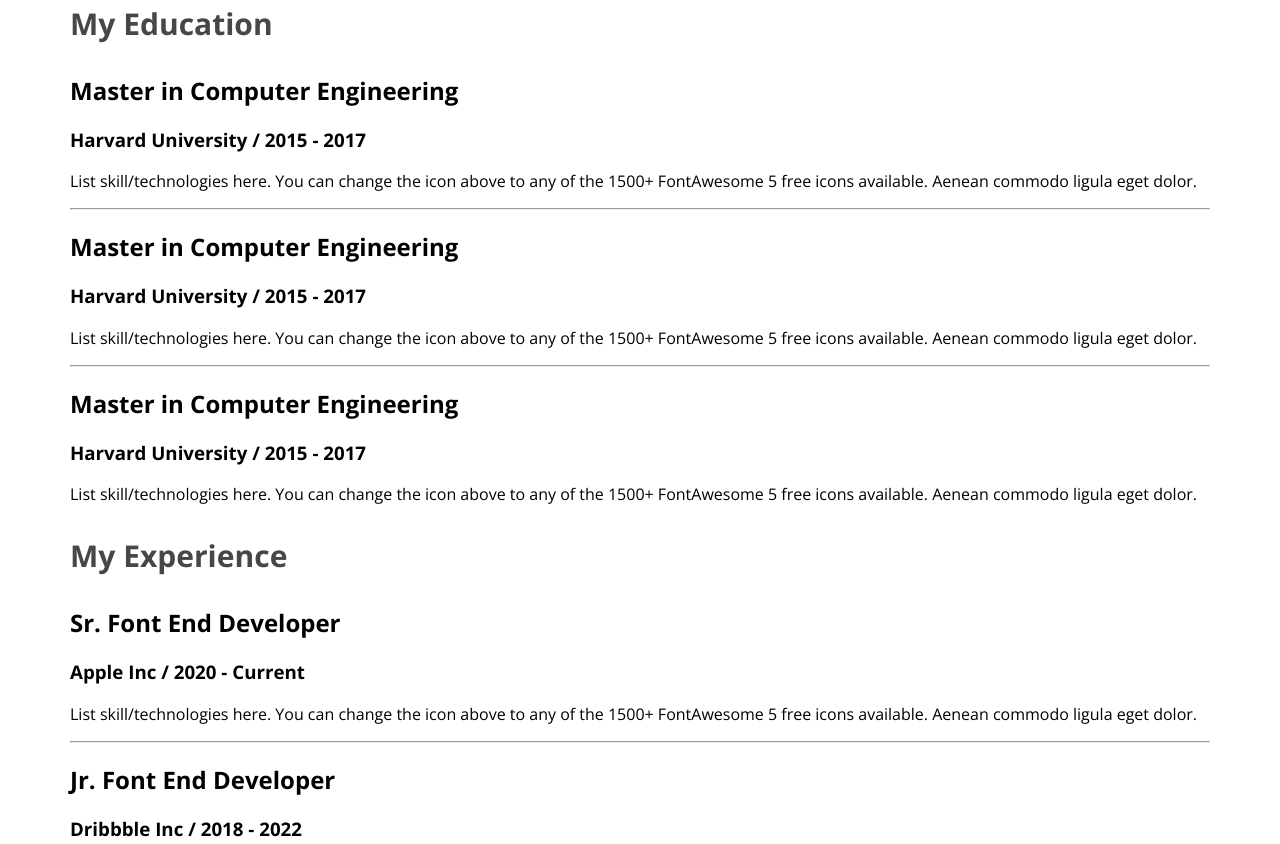
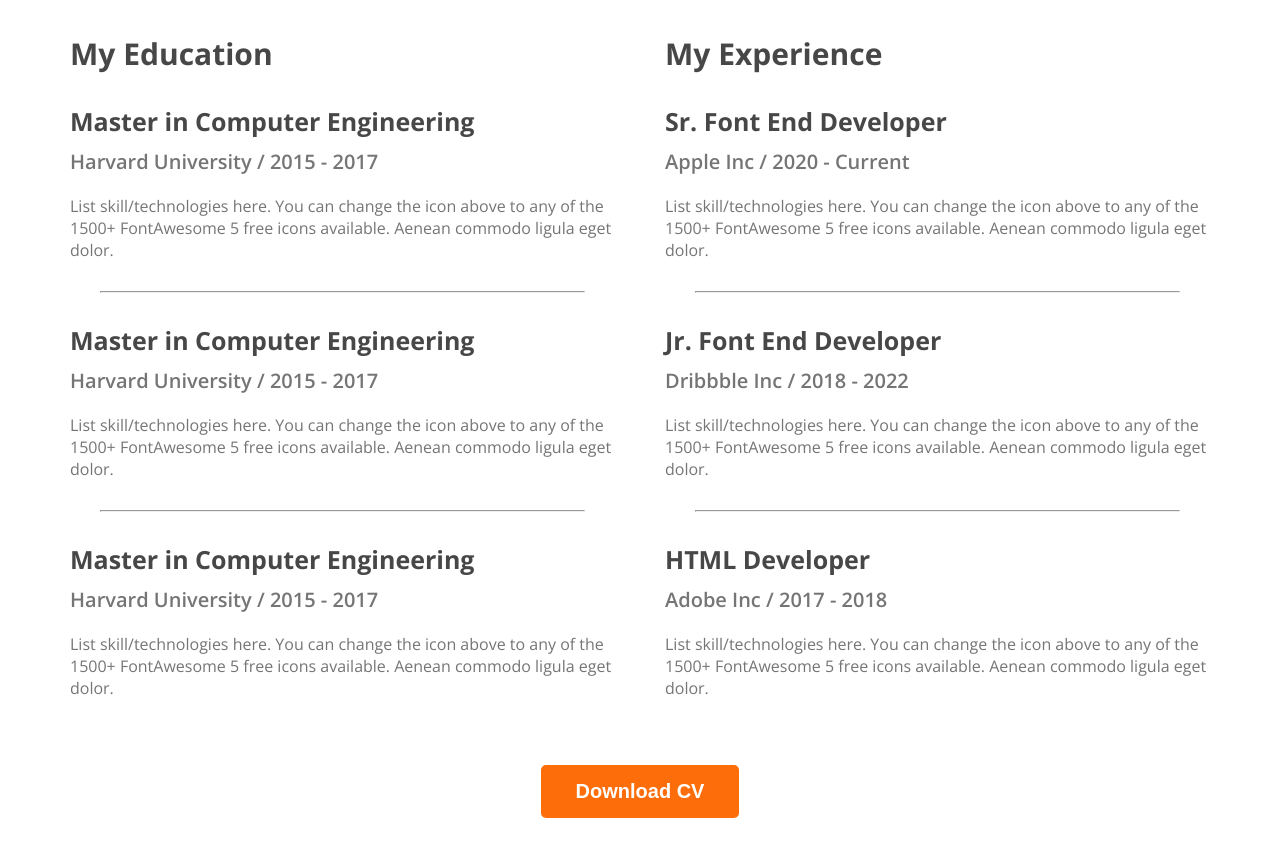
Before and after one commit to shihab027/webdeveloper-portfolio, a plain HTML site: page index.html in a window 1280 px wide. Shown: the part 2382-3226 px from the top of the page. Drawn offline with nearby package versions, Linux system fonts and the light colour scheme.

Commit message:
finished resume section

```diff
--- a/index.html
+++ b/index.html
@@ -142,6 +142,7 @@
                 to any of the 1500+ FontAwesome 5 free icons available. Aenean commodo ligula eget dolor.</p>
         </div>
         <hr>
+
         <div class="resume-item">
             <h2 class="resume-item-title">HTML Developer</h2>
             <h3 class="resume-item-institute">Adobe Inc / 2017 - 2018</h3>
@@ -151,6 +152,9 @@
 
     </div>
 
+   </div>
+   <div class="download-cv">
+    <button class="btn-primary">Download CV</button>
    </div>
 
 </section>
--- a/styles/portfolio.css
+++ b/styles/portfolio.css
@@ -148,3 +148,32 @@ main section{
       font-size: 30px;
       font-weight: 700;
    }
+   .resume-container{
+      display: flex;
+      gap: 50px;
+   }
+   .resume-item-description{
+      color: #757575;
+      font-size: 16px;
+      font-weight: 400;
+   }
+   .resume-item-institute{
+      color:#757575 ;
+      font-size: 20px;
+      font-weight: 600;
+      margin-bottom: 20px;
+      margin-top: 0px;
+   }
+   .resume-item-title{
+      color: #474747;
+      font-size: 25px;
+      font-weight: 700;
+      margin-bottom: 10px;
+   }
+   .resume-container hr{
+      margin: 30px;
+   }
+   .download-cv{
+      text-align: center;
+      margin-top: 50px;
+   }
```
